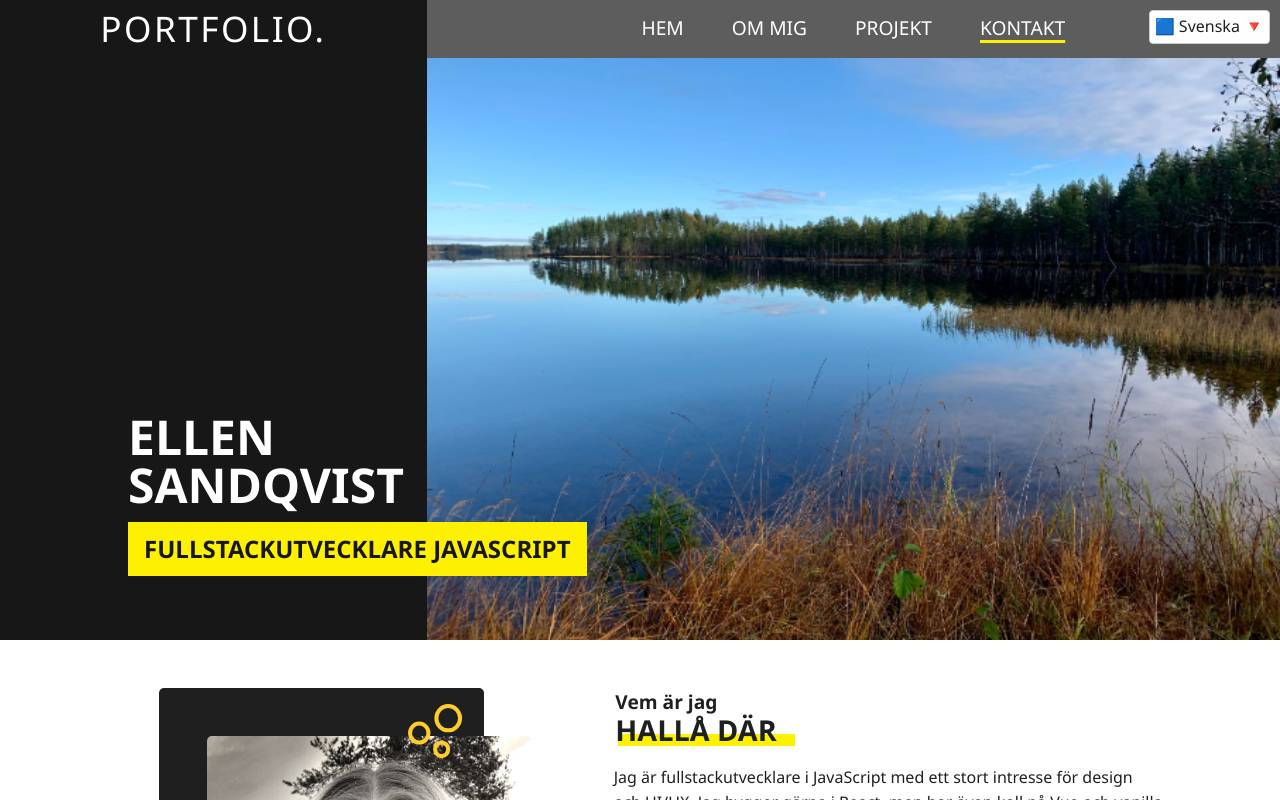
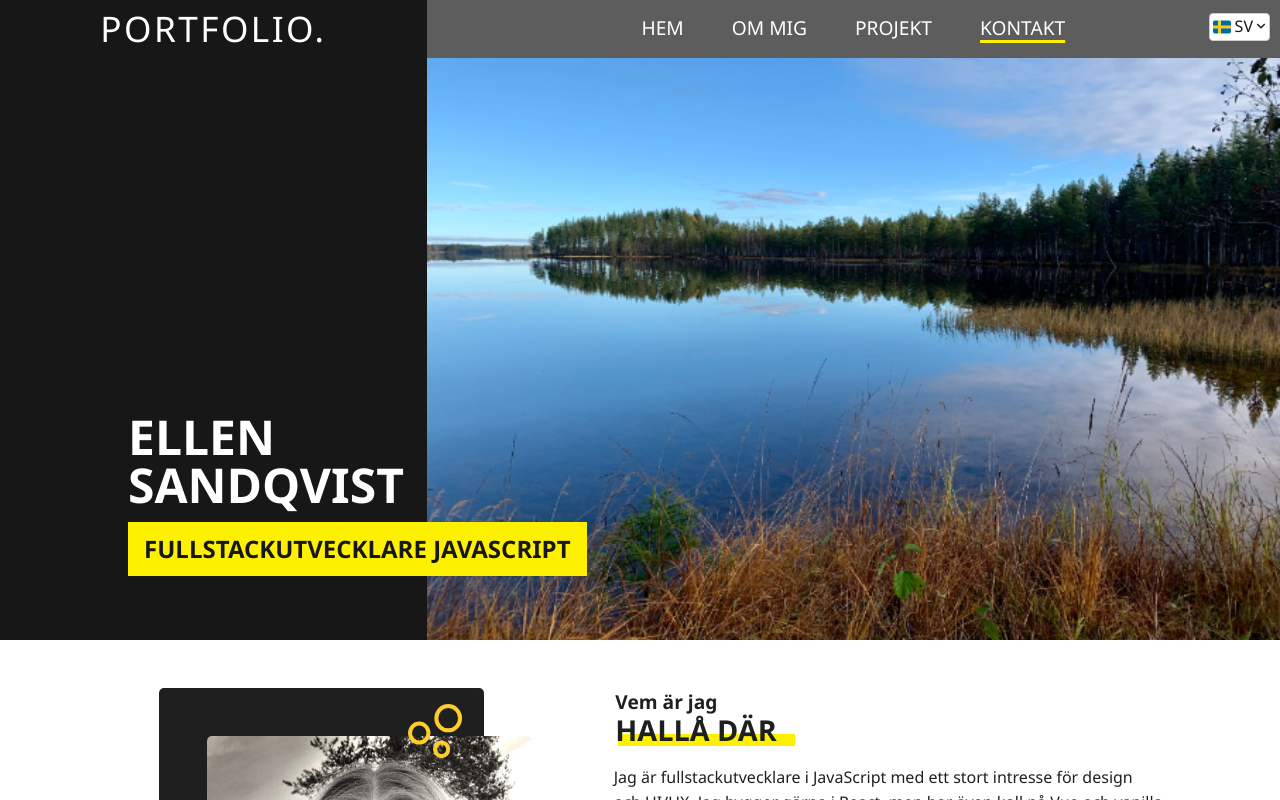
Before and after one commit to EllenSandqvist/Portfolio2025, a React (Vite) app: page / in a window 1280 px wide. Shown: the top 800 px of the page. Built offline with nearby package versions, Linux system fonts and the light colour scheme.

Commit message:
Added flags to language switch and hover effects on options

```diff
--- a/src/components/LanguageSwitch/LanguageSwitch.jsx
+++ b/src/components/LanguageSwitch/LanguageSwitch.jsx
@@ -1,5 +1,8 @@
 import styles from "./LanguageSwitch.module.css";
 import { useEffect, useRef, useState } from "react";
+import sweden from "../../assets/sweden.svg";
+import uk from "../../assets/united-kingdom.svg";
+import { RiArrowDownSLine, RiArrowUpSLine } from "react-icons/ri";
 
 export const LanguageSwitch = () => {
   const [isActive, setIsActive] = useState(false);
@@ -21,8 +24,33 @@ export const LanguageSwitch = () => {
   }, []);
 
   const languageOptions = {
-    sv: "🟦 Svenska 🔻",
-    en: "🟥 English 🔻",
+    sv: (
+      <>
+        <img className={styles.flag} src={sweden} />
+        <span>SV</span>
+      </>
+    ),
+    en: (
+      <>
+        <img className={styles.flag} src={uk} />
+        <span>EN</span>
+      </>
+    ),
+  };
+
+  const languageLabels = {
+    sv: (
+      <>
+        <img className={styles.flag} src={sweden} />
+        <span>Svenska</span>
+      </>
+    ),
+    en: (
+      <>
+        <img className={styles.flag} src={uk} />
+        <span>English</span>
+      </>
+    ),
   };
 
   const handleLanguageChoice = (language) => {
@@ -40,20 +68,20 @@ export const LanguageSwitch = () => {
         tabIndex={0}
         onKeyDown={(e) => e.key === "Enter" && setIsActive(!isActive)}
       >
-        {languageOptions[chosenLanguage].replace(
-          " 🔻",
-          isActive ? " 🔺" : " 🔻"
-        )}
+        {languageOptions[chosenLanguage]}
+        <span className={styles.arrow}>
+          {isActive ? <RiArrowUpSLine /> : <RiArrowDownSLine />}
+        </span>
       </div>
       <ul className={`${styles.options} ${isActive ? styles.active : ""}`}>
-        {Object.entries(languageOptions).map(([key, label]) => (
+        {Object.entries(languageLabels).map(([key, label]) => (
           <li
             tabIndex={0}
             key={key}
             onClick={() => handleLanguageChoice(key)}
             onKeyDown={(e) => e.key === "Enter" && handleLanguageChoice(key)}
           >
-            {label.replace(" 🔻", "")}
+            {label}
           </li>
         ))}
       </ul>
--- a/src/components/LanguageSwitch/LanguageSwitch.module.css
+++ b/src/components/LanguageSwitch/LanguageSwitch.module.css
@@ -1,20 +1,62 @@
 .customSelect {
-  background-color: #fefefe;
-  color: #1e201f;
-  padding: 3px 5px;
+  background-color: var(--background-color-lightest);
+  color: var(--primary-dark);
   border: 1px solid #ccc;
   border-radius: 4px;
-  width: fit-content;
   font-size: 1rem;
   position: absolute;
   right: 10px;
-  top: 10px;
+  top: 13px;
+}
+
+.selected {
+  font-weight: 500;
+  position: relative;
+  padding: 0px 16px 0px 3px;
+  display: flex;
+  flex-direction: row;
+  align-items: center;
+  gap: 0.2em;
+}
+
+.selected:hover {
+  cursor: pointer;
+}
+
+.flag {
+  display: inline-block;
+}
+
+.arrow {
+  position: absolute;
+  right: 0px;
+  top: 2px;
+  pointer-events: none;
 }
 
 .options {
   display: none;
+  width: 86px;
+  border-top: 1px solid var(--secondary-grey);
 }
 
 .options.active {
   display: block;
 }
+
+.options li {
+  display: flex;
+  flex-direction: row;
+  align-items: center;
+  gap: 0.2em;
+  justify-content: start;
+  padding-left: 3px;
+}
+
+.options li:hover {
+  background-color: var(--secondary-grey);
+  color: var(--background-color-lightest);
+  font-weight: 500;
+  border-radius: 2px;
+  cursor: pointer;
+}
```
Also changed, not shown: src/assets/sweden.svg (added), src/assets/united-kingdom.svg (added).
